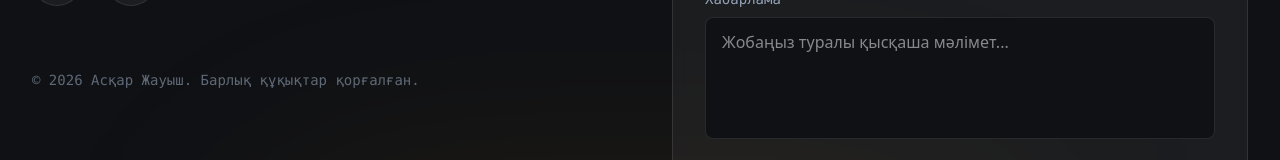
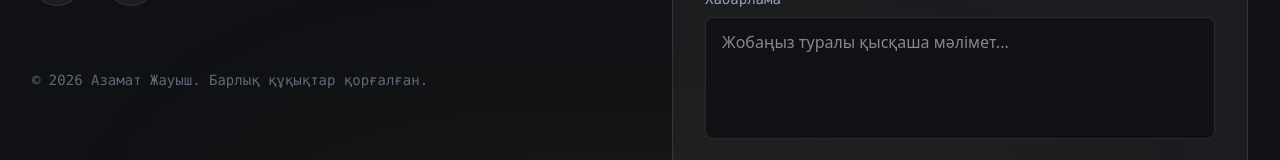
Before and after one commit to Jauysh/portfolio-website, a Next.js app: page / in a window 1280 px wide. Shown: the part 4612-4772 px from the top of the page. Built offline with nearby package versions, Linux system fonts and the light colour scheme.

Commit message:
chore: update copyright name and apply code formatting to FooterContact component

```diff
--- a/src/components/FooterContact.tsx
+++ b/src/components/FooterContact.tsx
@@ -66,7 +66,7 @@ export default function FooterContact() {
             </div>
 
             <div className="mt-16 text-sm text-slate-gray/60 font-mono">
-              &copy; {new Date().getFullYear()} Асқар Жауыш. Барлық құқықтар қорғалған.
+              &copy; {new Date().getFullYear()} Азамат Жауыш. Барлық құқықтар қорғалған.
             </div>
           </motion.div>
 
@@ -85,7 +85,7 @@ export default function FooterContact() {
                   id="name"
                   required
                   value={formData.name}
-                  onChange={(e) => setFormData({...formData, name: e.target.value})}
+                  onChange={(e) => setFormData({ ...formData, name: e.target.value })}
                   className="w-full bg-obsidian border border-white/10 rounded-lg px-4 py-3 text-white focus:outline-none focus:border-amber/50 focus:ring-1 focus:ring-amber/50 transition-colors font-sans"
                   placeholder="Сіздің атыңыз"
                 />
@@ -98,7 +98,7 @@ export default function FooterContact() {
                   id="email"
                   required
                   value={formData.email}
-                  onChange={(e) => setFormData({...formData, email: e.target.value})}
+                  onChange={(e) => setFormData({ ...formData, email: e.target.value })}
                   className="w-full bg-obsidian border border-white/10 rounded-lg px-4 py-3 text-white focus:outline-none focus:border-amber/50 focus:ring-1 focus:ring-amber/50 transition-colors font-sans"
                   placeholder="name@example.com"
                 />
@@ -111,7 +111,7 @@ export default function FooterContact() {
                   required
                   rows={4}
                   value={formData.message}
-                  onChange={(e) => setFormData({...formData, message: e.target.value})}
+                  onChange={(e) => setFormData({ ...formData, message: e.target.value })}
                   className="w-full bg-obsidian border border-white/10 rounded-lg px-4 py-3 text-white focus:outline-none focus:border-amber/50 focus:ring-1 focus:ring-amber/50 transition-colors font-sans resize-none"
                   placeholder="Жобаңыз туралы қысқаша мәлімет..."
                 ></textarea>
```
